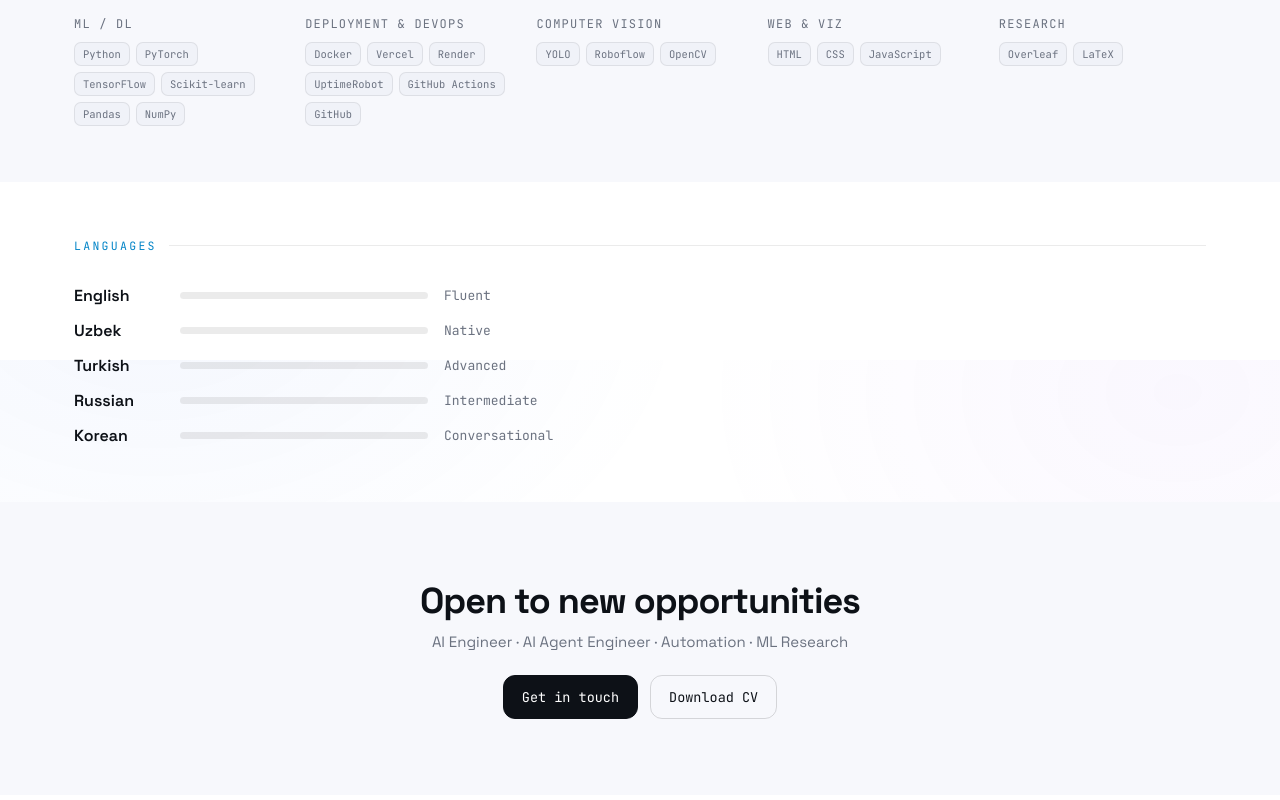
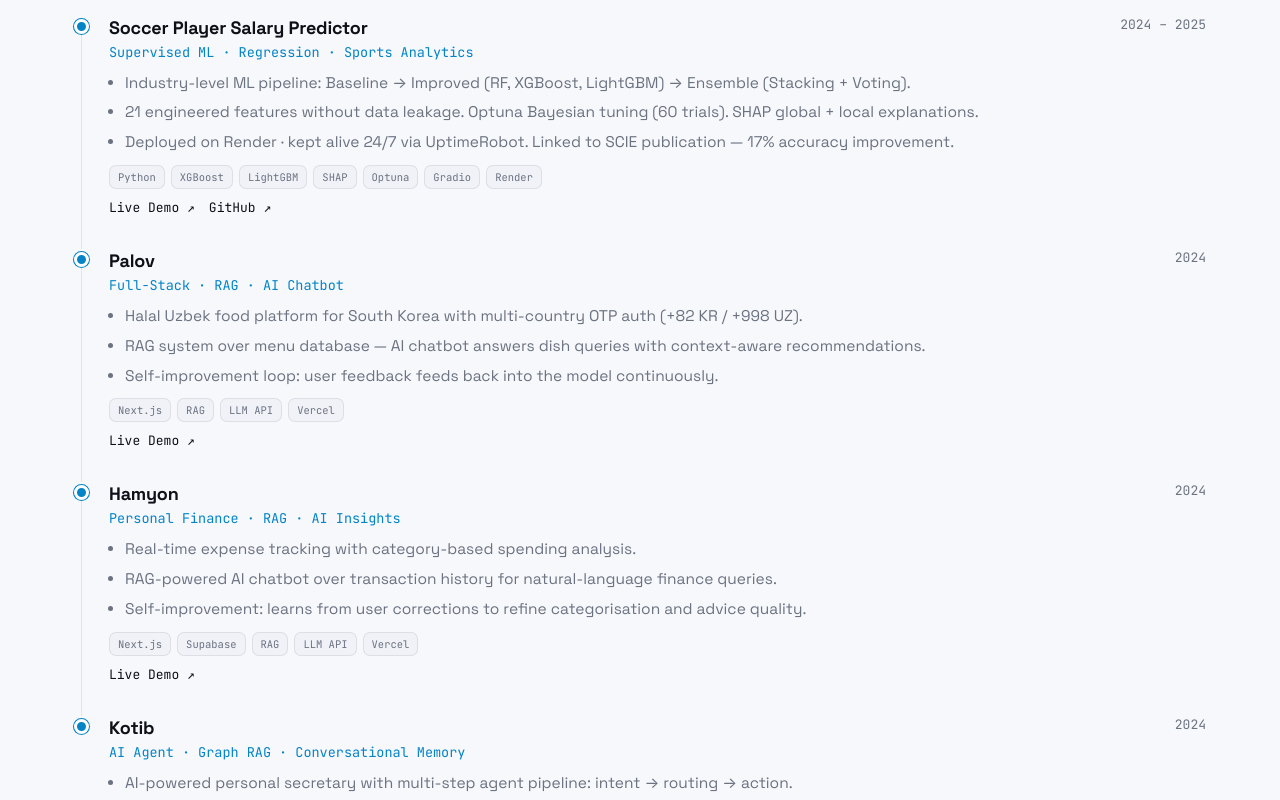
Before and after one commit to davronbek-malikov/Portfolio, a Next.js app: page /about in a window 1280 px wide. Shown: the part 2840-3640 px from the top of the page. Built offline with nearby package versions, Linux system fonts and the light colour scheme.

Commit message:
feat: add Selected Projects section to About page
- Soccer Salary Predictor, Palov, Hamyon, Kotib listed with
  bullets, stack chips, Live Demo and GitHub links
- New tl-stack, tl-links, tl-link CSS for project cards in timeline

```diff
--- a/app/about/page.jsx
+++ b/app/about/page.jsx
@@ -106,6 +106,61 @@ const publications = [
     highlight: "",
     role: "First author",
     link: "https://thescipub.com/abstract/jcssp.2020.402.421",
+  },
+];
+
+const selectedProjects = [
+  {
+    title: "Soccer Player Salary Predictor",
+    sub: "Supervised ML · Regression · Sports Analytics",
+    period: "2024 – 2025",
+    demo: "https://soccer-xg-salary-prediction.onrender.com",
+    github: "https://github.com/davronbek-malikov/soccer-xG-salary_prediction",
+    bullets: [
+      "Industry-level ML pipeline: Baseline → Improved (RF, XGBoost, LightGBM) → Ensemble (Stacking + Voting).",
+      "21 engineered features without data leakage. Optuna Bayesian tuning (60 trials). SHAP global + local explanations.",
+      "Deployed on Render · kept alive 24/7 via UptimeRobot. Linked to SCIE publication — 17% accuracy improvement.",
+    ],
+    stack: ["Python", "XGBoost", "LightGBM", "SHAP", "Optuna", "Gradio", "Render"],
+  },
+  {
+    title: "Palov",
+    sub: "Full-Stack · RAG · AI Chatbot",
+    period: "2024",
+    demo: "https://www.palov.app/",
+    github: null,
+    bullets: [
+      "Halal Uzbek food platform for South Korea with multi-country OTP auth (+82 KR / +998 UZ).",
+      "RAG system over menu database — AI chatbot answers dish queries with context-aware recommendations.",
+      "Self-improvement loop: user feedback feeds back into the model continuously.",
+    ],
+    stack: ["Next.js", "RAG", "LLM API", "Vercel"],
+  },
+  {
+    title: "Hamyon",
+    sub: "Personal Finance · RAG · AI Insights",
+    period: "2024",
+    demo: "https://hamyon-six.vercel.app/",
+    github: null,
+    bullets: [
+      "Real-time expense tracking with category-based spending analysis.",
+      "RAG-powered AI chatbot over transaction history for natural-language finance queries.",
+      "Self-improvement: learns from user corrections to refine categorisation and advice quality.",
+    ],
+    stack: ["Next.js", "Supabase", "RAG", "LLM API", "Vercel"],
+  },
+  {
+    title: "Kotib",
+    sub: "AI Agent · Graph RAG · Conversational Memory",
+    period: "2024",
+    demo: "https://kotib-rouge.vercel.app/",
+    github: null,
+    bullets: [
+      "AI-powered personal secretary with multi-step agent pipeline: intent → routing → action.",
+      "Graph RAG over personal knowledge base. Persistent conversational memory across all sessions.",
+      "Self-improvement: tracks completed vs. missed tasks, adjusts proactive suggestions autonomously.",
+    ],
+    stack: ["Next.js", "Graph RAG", "LLM API", "Vercel"],
   },
 ];
 
@@ -251,8 +306,39 @@ export default function About() {
           </div>
         </section>
 
+        {/* PROJECTS */}
+        <section className="about-section about-section-alt">
+          <div className="container">
+            <Reveal as="div" className="about-section-label">Selected Projects</Reveal>
+            <div className="timeline">
+              {selectedProjects.map((p, i) => (
+                <Reveal key={i} delay={i * 40} className="tl-item">
+                  <div className="tl-dot" />
+                  <div className="tl-body">
+                    <div className="tl-head">
+                      <span className="tl-role">{p.title}</span>
+                      <span className="tl-period">{p.period}</span>
+                    </div>
+                    <div className="tl-org">{p.sub}</div>
+                    <ul className="tl-bullets">
+                      {p.bullets.map((b, j) => <li key={j}>{b}</li>)}
+                    </ul>
+                    <div className="tl-stack">
+                      {p.stack.map((s) => <span className="chip" key={s}>{s}</span>)}
+                    </div>
+                    <div className="tl-links">
+                      {p.demo && <a href={p.demo} target="_blank" rel="noreferrer" className="tl-link">Live Demo ↗</a>}
+                      {p.github && <a href={p.github} target="_blank" rel="noreferrer" className="tl-link">GitHub ↗</a>}
+                    </div>
+                  </div>
+                </Reveal>
+              ))}
+            </div>
+          </div>
+        </section>
+
         {/* TOOLS */}
-        <section className="about-section about-section-alt">
+        <section className="about-section">
           <div className="container">
             <Reveal as="div" className="about-section-label">Tools & Frameworks</Reveal>
             <div className="tools-grid">
--- a/app/globals.css
+++ b/app/globals.css
@@ -582,6 +582,10 @@ a { color: inherit; text-decoration: none; }
 .tl-period { font-family: var(--mono); font-size: 13px; color: var(--muted); white-space: nowrap; }
 .tl-org { font-family: var(--mono); font-size: 13.5px; color: var(--r-rare); margin-bottom: 10px; }
 .tl-note { font-size: 15px; color: var(--muted); font-style: italic; margin: 6px 0 0; line-height: 1.55; }
+.tl-stack { display: flex; flex-wrap: wrap; gap: 6px; margin-top: 10px; }
+.tl-links { display: flex; gap: 14px; margin-top: 10px; }
+.tl-link { font-size: 13px; font-family: var(--mono); color: var(--accent); text-decoration: none; border-bottom: 1px solid transparent; transition: border-color .2s; }
+.tl-link:hover { border-color: var(--accent); }
 .tl-bullets {
   margin: 0; padding: 0 0 0 16px;
   display: flex; flex-direction: column; gap: 5px;
```
